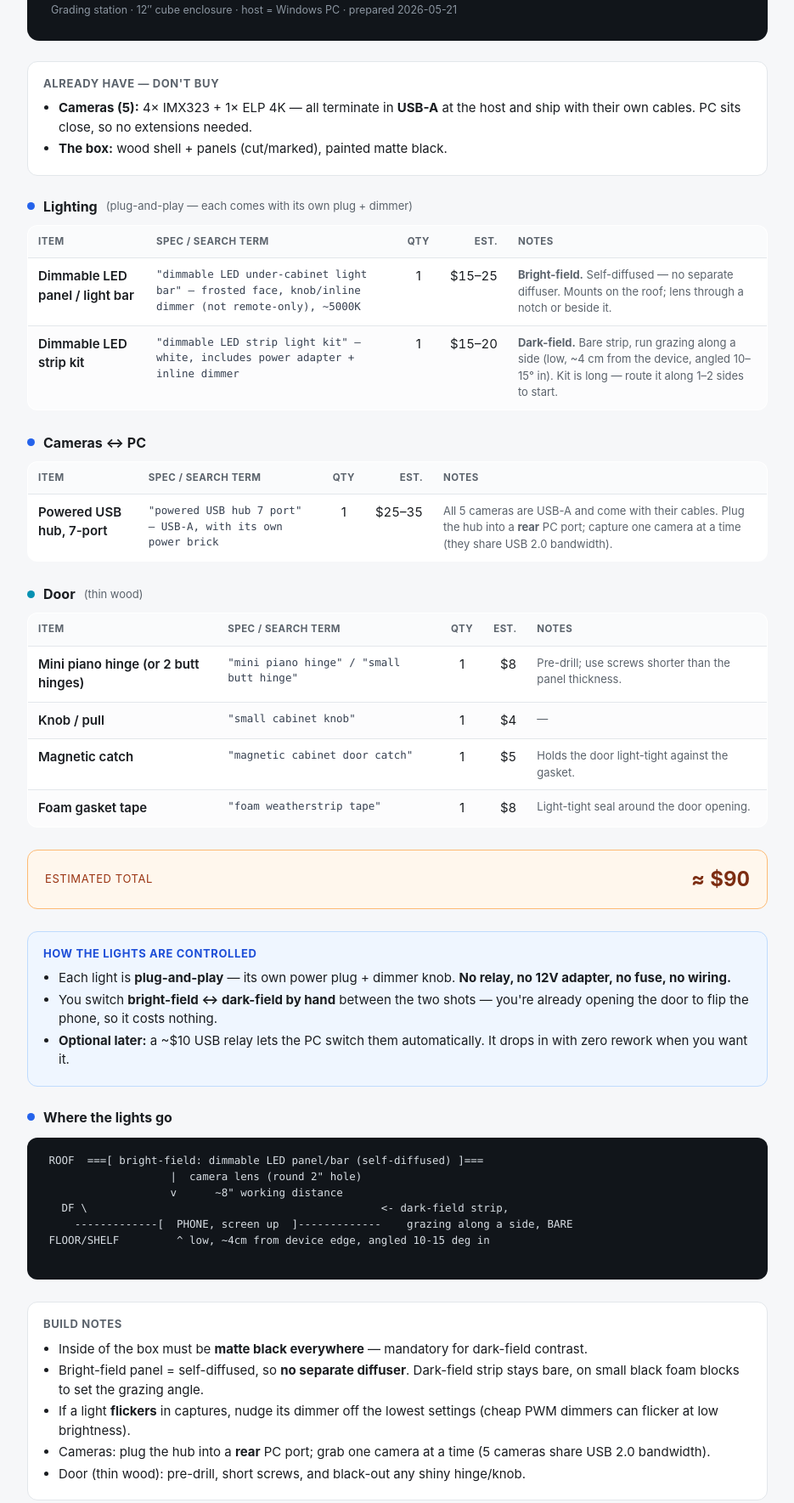
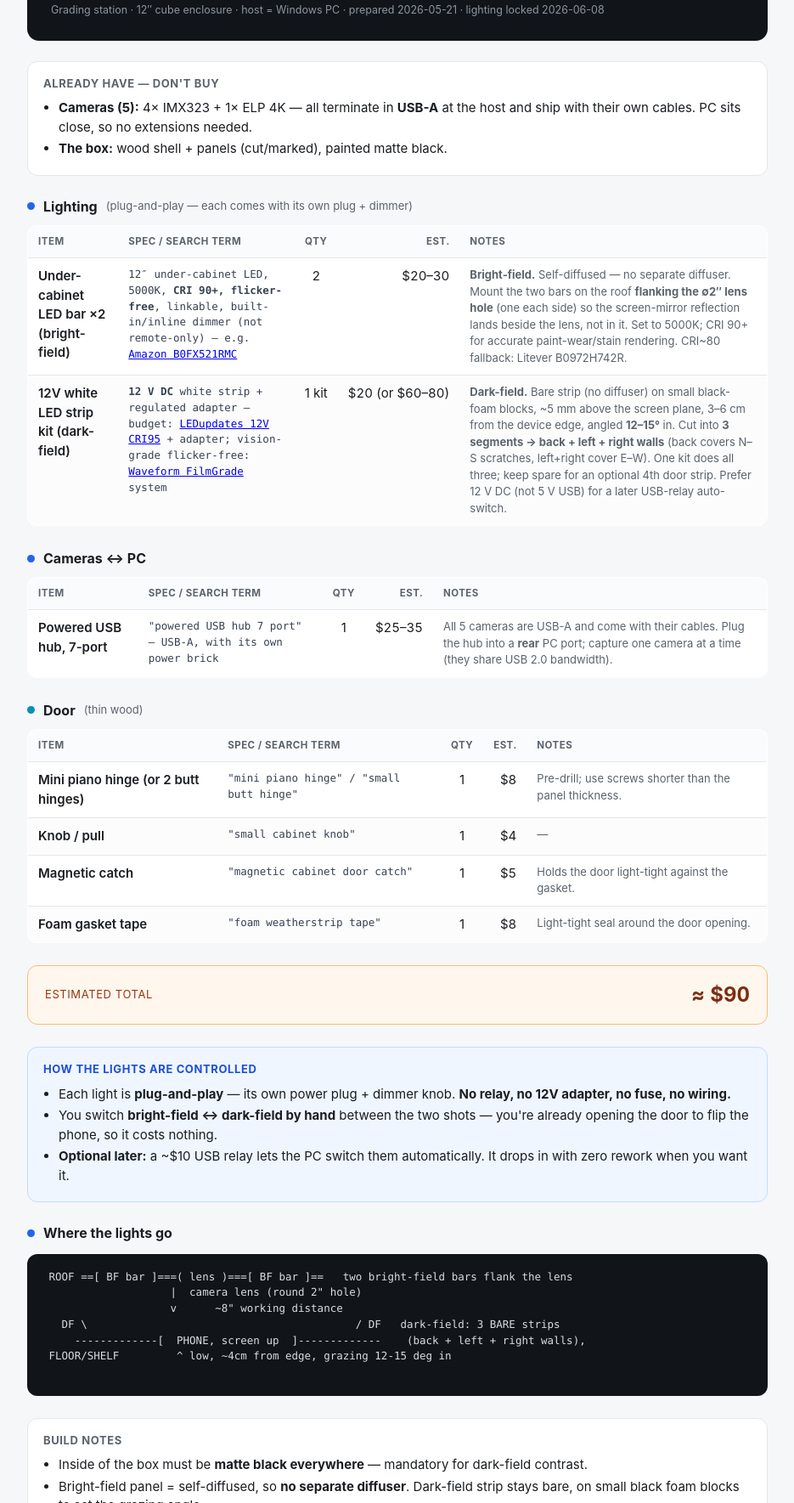
Before and after one commit to maxgooose/grading-station-mvp, a plain HTML site: page hardware/v1-parts-order.html in a window 1280 px wide. Shown: the part 129-1898 px from the top of the page at 85% size, without its empty margins (172-1107 px from the left). Drawn offline with Linux system fonts and the light colour scheme.

Commit message:
Lock v1 lighting purchase decision; reconcile lighting docs
Record the plug-and-play lighting buy decision (2x under-cabinet LED bar for bright-field, one 12V strip cut to 3 walls for dark-field, manual switching) and resolve the three-way conflict between the old MOSFET/12V plan, the 3D model, and the parts list. Also fix the stale 'eyeball test not run' status -- it passed 2026-05-09.

- v1-parts-order.html: specific products + links, flicker/PWM caveat, dark-field 1-2 sides -> 3 walls
- lighting/: status -> PASSED; replace $35 MOSFET rig with plug-and-play buy list
- README.md: fix stale status line + open question #4
- station-integration.md, hardware/README.md: mark MOSFET lighting superseded for v1 (optional auto-switch upgrade)

Co-Authored-By: Claude Opus 4.8 (1M context) <noreply@anthropic.com>

```diff
--- a/hardware/v1-parts-order.html
+++ b/hardware/v1-parts-order.html
@@ -57,7 +57,7 @@
   <header>
     <h1>MVP v1 — Final Parts Order</h1>
     <div class="sub">Simplified, plug-and-play lighting (no relay, no custom wiring) + camera connectivity + door hardware.</div>
-    <div class="meta">Grading station · 12&Prime; cube enclosure · host = Windows PC · prepared 2026-05-21</div>
+    <div class="meta">Grading station · 12&Prime; cube enclosure · host = Windows PC · prepared 2026-05-21 · lighting locked 2026-06-08</div>
   </header>
 
   <div class="callout">
@@ -74,16 +74,16 @@
       <thead><tr><th>Item</th><th>Spec / search term</th><th class="qty">Qty</th><th class="price">Est.</th><th>Notes</th></tr></thead>
       <tbody>
         <tr>
-          <td class="item">Dimmable LED panel / light bar</td>
-          <td class="spec">"dimmable LED under-cabinet light bar" — frosted face, knob/inline dimmer (not remote-only), ~5000K</td>
-          <td class="qty">1</td><td class="price">$15–25</td>
-          <td class="note"><b>Bright-field.</b> Self-diffused — no separate diffuser. Mounts on the roof; lens through a notch or beside it.</td>
+          <td class="item">Under-cabinet LED bar &times;2 (bright-field)</td>
+          <td class="spec">12&Prime; under-cabinet LED, 5000K, <b>CRI 90+, flicker-free</b>, linkable, built-in/inline dimmer (not remote-only) — e.g. <a href="https://www.amazon.com/Lighting-Hardwired-2700K-5000K-Dimmable-Linkable/dp/B0FX521RMC">Amazon B0FX521RMC</a></td>
+          <td class="qty">2</td><td class="price">$20–30</td>
+          <td class="note"><b>Bright-field.</b> Self-diffused — no separate diffuser. Mount the two bars on the roof <b>flanking the &empty;2&Prime; lens hole</b> (one each side) so the screen-mirror reflection lands beside the lens, not in it. Set to 5000K; CRI 90+ for accurate paint-wear/stain rendering. CRI~80 fallback: Litever B0972H742R.</td>
         </tr>
         <tr>
-          <td class="item">Dimmable LED strip kit</td>
-          <td class="spec">"dimmable LED strip light kit" — white, includes power adapter + inline dimmer</td>
-          <td class="qty">1</td><td class="price">$15–20</td>
-          <td class="note"><b>Dark-field.</b> Bare strip, run grazing along a side (low, ~4 cm from the device, angled 10–15&deg; in). Kit is long — route it along 1–2 sides to start.</td>
+          <td class="item">12V white LED strip kit (dark-field)</td>
+          <td class="spec"><b>12&nbsp;V DC</b> white strip + regulated adapter — budget: <a href="https://www.amazon.com/LEDupdates-Flexible-Cabinet-Lighting-Included/dp/B07VVMTQ5T">LEDupdates 12V CRI95</a> + adapter; vision-grade flicker-free: <a href="https://store.waveformlighting.com/products/filmgrade-flicker-free-dimmer-for-led-strip">Waveform FilmGrade</a> system</td>
+          <td class="qty">1 kit</td><td class="price">$20 (or $60–80)</td>
+          <td class="note"><b>Dark-field.</b> Bare strip (no diffuser) on small black-foam blocks, ~5&nbsp;mm above the screen plane, 3–6&nbsp;cm from the device edge, angled <b>12–15&deg;</b> in. Cut into <b>3 segments &rarr; back + left + right walls</b> (back covers N–S scratches, left+right cover E–W). One kit does all three; keep spare for an optional 4th door strip. Prefer 12&nbsp;V DC (not 5&nbsp;V USB) for a later USB-relay auto-switch.</td>
         </tr>
       </tbody>
     </table>
@@ -131,12 +131,12 @@
   <section>
     <h2><span class="dot"></span>Where the lights go</h2>
     <pre>
- ROOF  ===[ bright-field: dimmable LED panel/bar (self-diffused) ]===
+ ROOF ==[ BF bar ]===( lens )===[ BF bar ]==   two bright-field bars flank the lens
                     |  camera lens (round 2" hole)
                     v      ~8" working distance
-   DF \                                              &lt;- dark-field strip,
-     -------------[  PHONE, screen up  ]-------------    grazing along a side, BARE
- FLOOR/SHELF         ^ low, ~4cm from device edge, angled 10-15 deg in
+   DF \                                          / DF   dark-field: 3 BARE strips
+     -------------[  PHONE, screen up  ]-------------    (back + left + right walls),
+ FLOOR/SHELF         ^ low, ~4cm from edge, grazing 12-15 deg in
     </pre>
   </section>
 
@@ -145,7 +145,7 @@
     <ul>
       <li>Inside of the box must be <b>matte black everywhere</b> — mandatory for dark-field contrast.</li>
       <li>Bright-field panel = self-diffused, so <b>no separate diffuser</b>. Dark-field strip stays bare, on small black foam blocks to set the grazing angle.</li>
-      <li>If a light <b>flickers</b> in captures, nudge its dimmer off the lowest settings (cheap PWM dimmers can flicker at low brightness).</li>
+      <li><b>Flicker = the #1 risk.</b> The ELP 4K is rolling-shutter, so PWM <i>dimming</i> makes rolling-bar banding that wrecks scratch detection. <b>Run the LEDs undimmed at full brightness on DC and set brightness with the camera's exposure</b> — not the dimmer. Only dim with a flicker-free dimmer. Always confirm with a test capture before locking settings.</li>
       <li>Cameras: plug the hub into a <b>rear</b> PC port; grab one camera at a time (5 cameras share USB 2.0 bandwidth).</li>
       <li>Door (thin wood): pre-drill, short screws, and black-out any shiny hinge/knob.</li>
     </ul>
```
Also changed, not shown: 5 other files.
